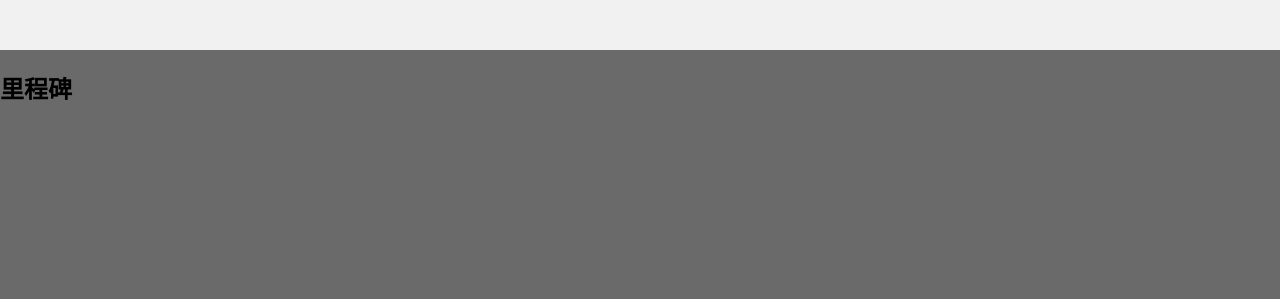
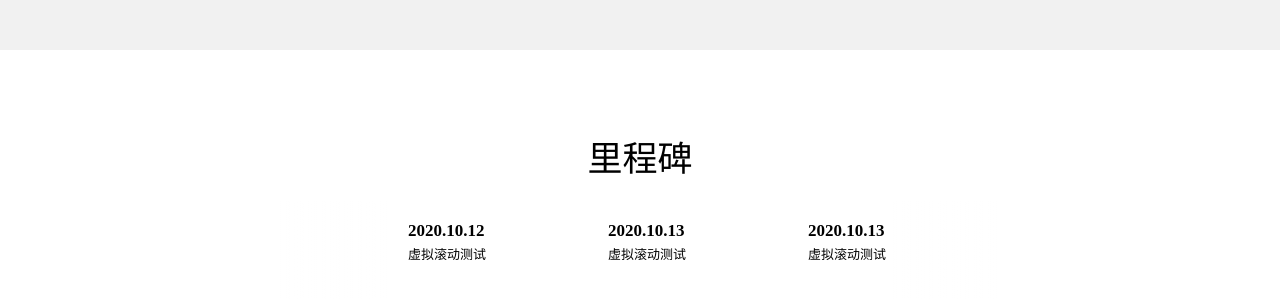
Before and after one commit to caizichen1/my-homepage, a React app: page / in a window 1280 px wide. Shown: the part 1591-1890 px from the top of the page. Before the commit the page ends 1716 px from the top, so only its background shows below. Built offline with nearby package versions, Linux system fonts and the light colour scheme.

Commit message:
feat:里程碑初步设计

```diff
--- a/src/components/Milepost/index.jsx
+++ b/src/components/Milepost/index.jsx
@@ -1,9 +1,70 @@
 import React, { useState } from 'react';
+import "./index.less"
 
 export default function Milepost() {
+  const [milepost, setMilepost] = useState([
+    {
+      id: 1,
+      date: '2020.10.12',
+      content: '虚拟滚动测试',
+    },
+    {
+      id: 2,
+      date: '2020.10.13',
+      content: '虚拟滚动测试',
+    },
+    {
+      id: 3,
+      date: '2020.10.13',
+      content: '虚拟滚动测试',
+    },
+    {
+      id: 4,
+      date: '2020.10.13',
+      content: '虚拟滚动测试',
+    },
+    {
+      id: 5,
+      date: '2020.10.13',
+      content: '虚拟滚动测试',
+    },
+    {
+      id: 6,
+      date: '2020.10.13',
+      content: '虚拟滚动测试',
+    },
+    {
+      id: 7,
+      date: '2020.10.13',
+      content: '虚拟滚动测试',
+    },
+  ]);
+
   return (
-    <div>
-      <h2>里程碑</h2>
+    <div className="milepost">
+      <div className="milepost-title">
+        里程碑
+      </div>
+      {/* 新增一层用于隐藏滚动条 */}
+      <div className="milepost-show-outer">
+        <div className="milepost-show">
+          {milepost.map(item => {
+            return (
+              <div className="milepost-item" key={item.id}>
+                <div className="milepost-item-date">
+                  {item.date}
+                </div>
+                <div className="milepost-item-content">
+                  {item.content}
+                </div>
+              </div>
+            )
+          })}
+        </div>
+        {/* 遮罩层 */}
+        <div className="milepost-show-cover milepost-show-cover-left" />
+        <div className="milepost-show-cover milepost-show-cover-right" />
+      </div>
     </div>
   );
 }
--- /dev/null
+++ b/src/components/Milepost/index.less
@@ -0,0 +1,70 @@
+.milepost{
+  width: 100%;
+  padding-top: 80px;
+  padding-bottom: 80px;
+  background-color: #ffffff;
+
+  .milepost-title{
+    font-size: 35px;
+    font-weight: 200;
+    text-align: center;
+    margin-bottom: 20px;
+  }
+
+  .milepost-show-outer{
+    position: relative;
+    width: 90vh;
+    height: 100px;
+    margin: auto;
+    overflow: hidden;
+
+
+    .milepost-show-cover{
+      position: absolute;
+      top: 0;
+      width: 15%;
+      height: 100%;
+    }
+
+    .milepost-show-cover-left{
+      left: 0;
+      background-image: linear-gradient(to left,rgba(255,255,255,0),white);
+    }
+
+    .milepost-show-cover-right{
+      left: 85%;
+      background-image: linear-gradient(to right,rgba(255,255,255,0),white);
+    }
+
+    .milepost-show{
+      position: absolute;
+      left: 0;
+      top: 0;
+      right: 0;
+      bottom: -17px;
+      padding-left: 15%;
+      display: flex;
+      overflow-x: scroll;
+      overflow-y: hidden;
+
+      .milepost-item{
+        flex-shrink: 0;
+        box-sizing: border-box;
+        padding:20px;
+        width: 200px;
+
+        .milepost-item-date{
+          font-family: microsoft yahei;
+          font-size: 17px;
+          font-weight: 700;
+          margin-bottom: 3px;
+        }
+
+        .milepost-item-content{
+          font-size: 13px;
+          font-weight: 400;
+        }
+      }
+    }
+  }
+}
```
